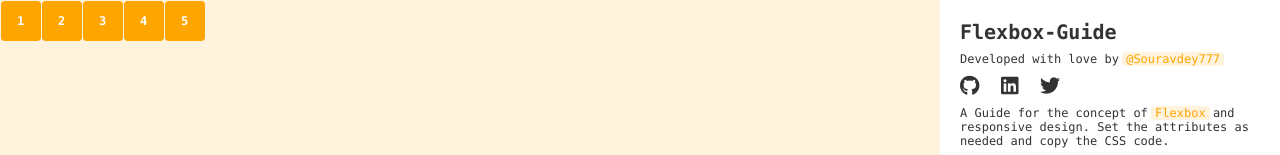
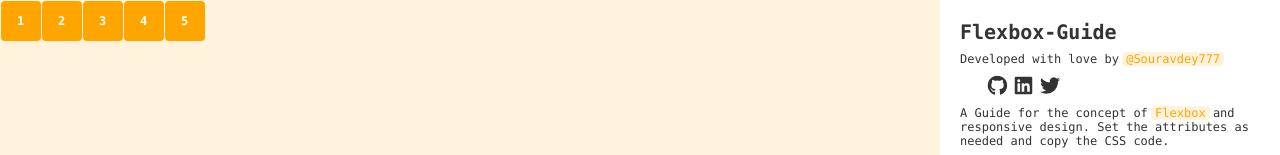
Before and after one commit to Souravdey777/flexbox-guide, a React (Create React App) app: page / in a window 1280 px wide. Shown: the top 155 px of the page. Built offline with nearby package versions, Linux system fonts and the light colour scheme.

Commit message:
Update FlexHeading.js

```diff
--- a/src/Components/FlexHeading.js
+++ b/src/Components/FlexHeading.js
@@ -7,6 +7,13 @@ function FlexHeading() {
             <div className={Styles.pageHeading}>Flexbox-Guide</div>
             <div className={Styles.pageSubHeading}>Developed with love by <a className={Styles.link} href="https://github.com/Souravdey777" target="_blank" rel="noreferrer">@Souravdey777</a></div>
             <div className={Styles.social_icons}>
+                <a
+                    href="https://souravdey.space/"
+                    target="_blank"
+                    rel="noopener noreferrer"
+                >
+                    <i className="fab fa-globe"></i>
+                </a>
                 <a
                     href="https://github.com/Souravdey777/"
                     target="_blank"
```
